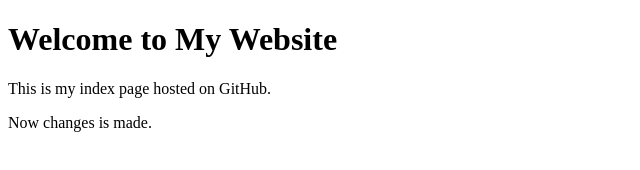
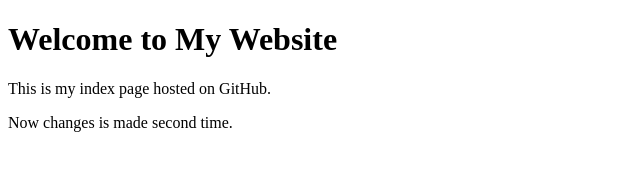
Before and after one commit to rupagupta224/github1, a plain HTML site: page index.html in a window 1280 px wide. Shown: the full height of the page, 0-640 px from the left. Drawn offline with Linux system fonts and the light colour scheme.

Commit message:
Update index.html

```diff
--- a/index.html
+++ b/index.html
@@ -6,6 +6,6 @@
 <body>
     <h1>Welcome to My Website</h1>
     <p>This is my index page hosted on GitHub.</p>
-    <p>Now changes is made.</p>
+    <p>Now changes is made second time.</p>
 </body>
 </html>
```
